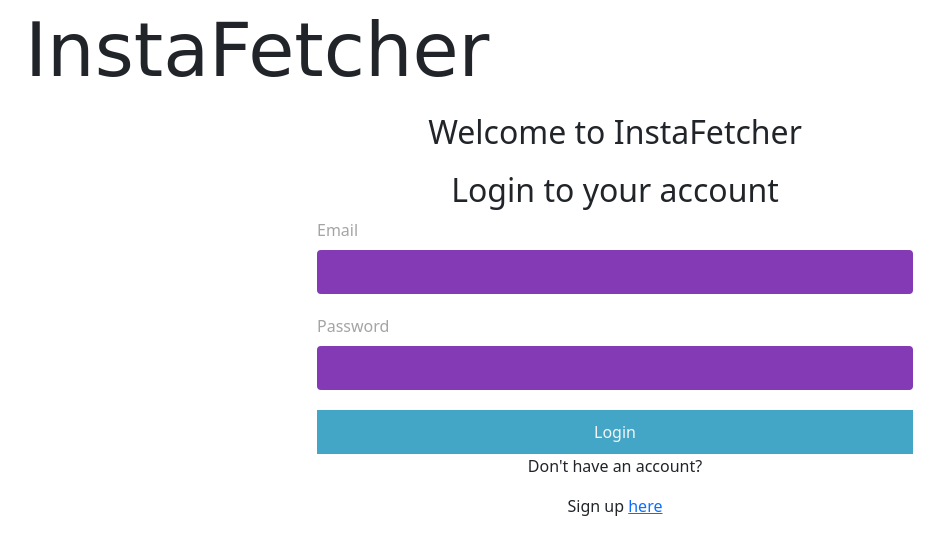
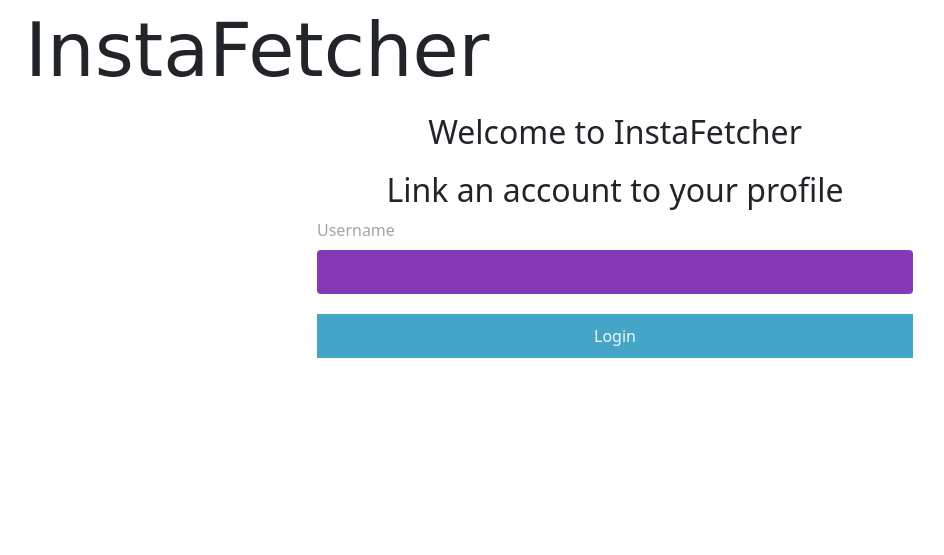
Before and after one commit to hamnerben/InstaFetch, a Django app: template instafetcher/instafetch/templates/instafetch/index.html in a window 1280 px wide. Shown: the top 555 px of the page, without its empty margins (25-969 px from the left). Run offline with Django 4.2, Linux system fonts and the light colour scheme; the template is opened without the code that fills it, so the values that code supplies are empty.

Commit message:
updated index template

```diff
--- a/instafetcher/instafetch/templates/instafetch/index.html
+++ b/instafetcher/instafetch/templates/instafetch/index.html
@@ -14,26 +14,21 @@
     <h2 class="center">Welcome to InstaFetcher</h2>
     <div class="center">
         <div class="center, container">
-            <form method="post" action="{% url 'instafetch:index' %}">
+            <form method="post" action="{% url 'instafetch:addPage' %}">
                 {% csrf_token %}
                 {% if error_message %}<p class="red"><strong>{{ error_message }}</strong></p>
                 {% endif %}
-                <h2>Login to your account</h2>
+                <h2>Link an account to your profile</h2>
 
                 <div class="input-parent">
-                    <label for="email">Email</label>
-                    <input name="email" type="email" id="email">
+                    <label for="username">Username</label>
+                    <input name="username" type="text" id="username">
                 </div>
 
-                <div class="input-parent">
-                    <label for="password">Password</label>
-                    <input name="password" type="password" id="password">
-                </div>
+
 
                 <button type="submit">Login</button>
             </form>
-            <p> Don't have an account?</p>
-            <p> Sign up <a href="{% url 'instafetch:signup' %}">here</a></p>
         </div>
     </div>
 </body>
```
